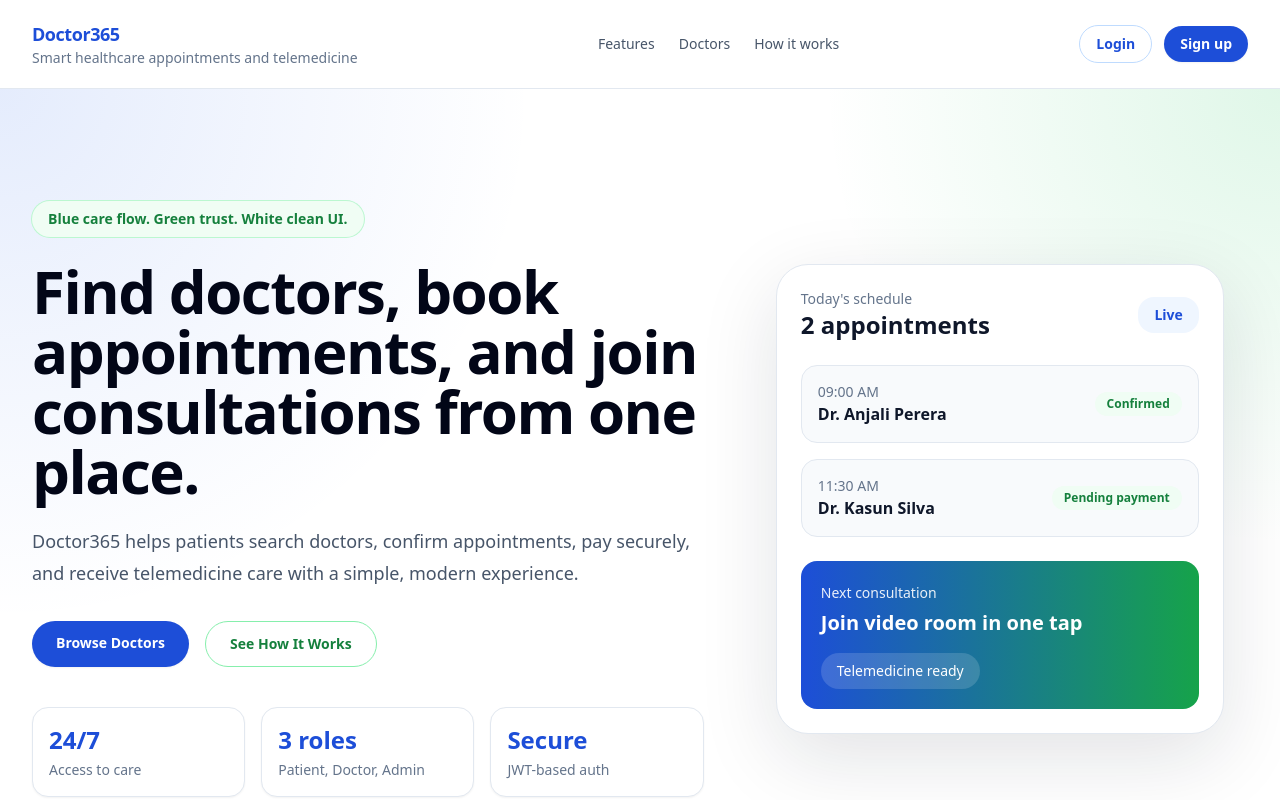
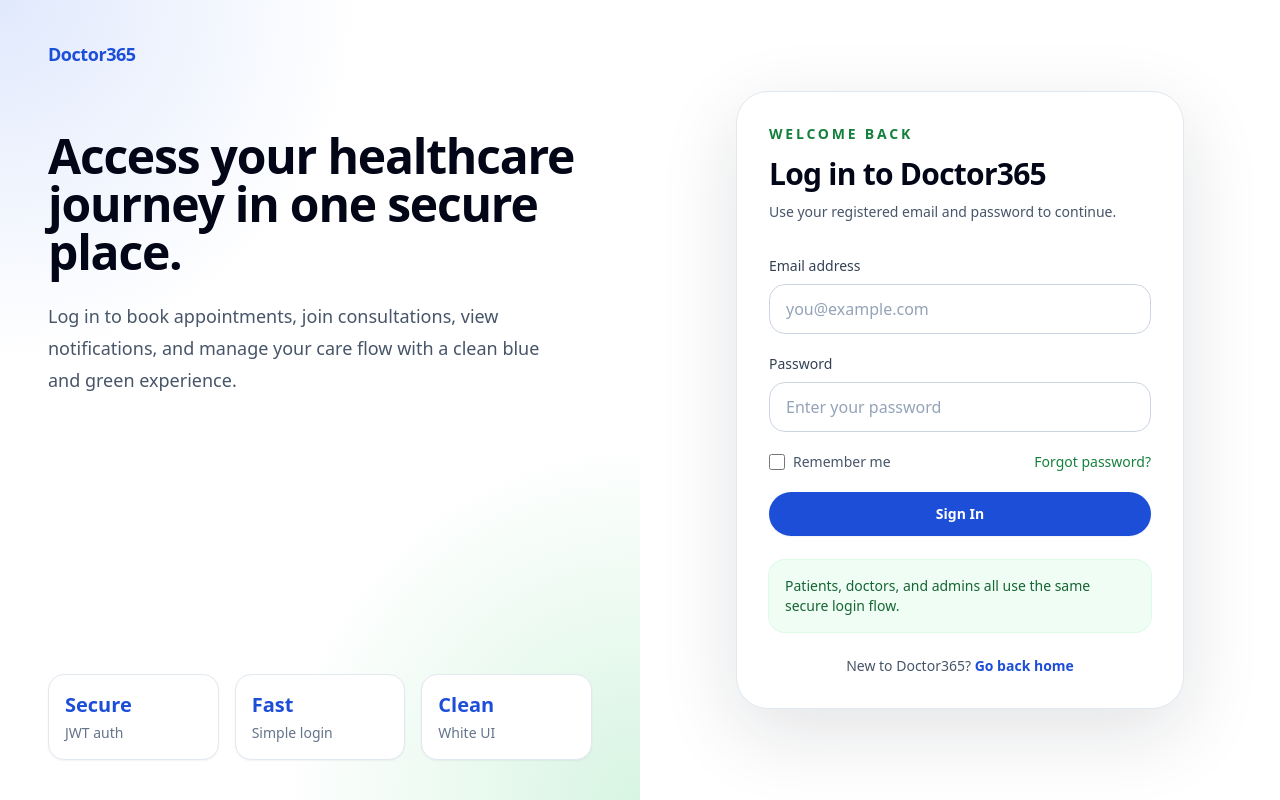
Before and after one commit to ChamudithaSanka/doctor365, a React app in the folder frontend/: page /login in a window 1280 px wide. Shown: the top 800 px of the page. Built offline with nearby package versions, Linux system fonts and the light colour scheme; the HTML template or start-up script is replaced by a standard one.

Commit message:
Created the login page; use seperate header and footer components

```diff
--- a/frontend/src/App.jsx
+++ b/frontend/src/App.jsx
@@ -1,8 +1,17 @@
-import React from 'react'
+import { BrowserRouter, Navigate, Route, Routes } from 'react-router-dom'
 import Home from './pages/Home'
+import Login from './pages/Login'
 
 function App() {
-  return <Home />
+  return (
+    <BrowserRouter>
+      <Routes>
+        <Route path="/" element={<Home />} />
+        <Route path="/login" element={<Login />} />
+        <Route path="*" element={<Navigate to="/" replace />} />
+      </Routes>
+    </BrowserRouter>
+  )
 }
 
 export default App
--- /dev/null
+++ b/frontend/src/components/Footer.jsx
@@ -0,0 +1,51 @@
+import { Link } from 'react-router-dom'
+
+const footerLinks = [
+  {
+    title: 'Platform',
+    links: ['Doctors', 'Appointments', 'Payments', 'Notifications'],
+  },
+  {
+    title: 'Support',
+    links: ['Help Center', 'Privacy', 'Terms', 'Contact'],
+  },
+]
+
+export default function Footer() {
+  return (
+    <footer className="border-t border-slate-200 bg-slate-50">
+      <div className="mx-auto max-w-7xl px-6 py-12 lg:px-8">
+        <div className="grid gap-10 md:grid-cols-[1.3fr_1fr_1fr]">
+          <div>
+            <Link to="/" className="text-lg font-semibold tracking-tight text-blue-700">
+              Doctor365
+            </Link>
+            <p className="mt-3 max-w-md text-sm leading-6 text-slate-600">
+              A clean healthcare experience for booking appointments, attending consultations, and managing patient care.
+            </p>
+          </div>
+
+          {footerLinks.map((group) => (
+            <div key={group.title}>
+              <h2 className="text-sm font-semibold uppercase tracking-[0.2em] text-slate-900">{group.title}</h2>
+              <ul className="mt-4 space-y-3 text-sm text-slate-600">
+                {group.links.map((link) => (
+                  <li key={link}>
+                    <a href="#" className="transition hover:text-blue-700">
+                      {link}
+                    </a>
+                  </li>
+                ))}
+              </ul>
+            </div>
+          ))}
+        </div>
+
+        <div className="mt-10 flex flex-col gap-4 border-t border-slate-200 pt-6 text-sm text-slate-500 md:flex-row md:items-center md:justify-between">
+          <p>© 2026 Doctor365. All rights reserved.</p>
+          <p className="text-green-700">Blue for clarity. Green for trust.</p>
+        </div>
+      </div>
+    </footer>
+  )
+}
--- /dev/null
+++ b/frontend/src/components/Header.jsx
@@ -0,0 +1,43 @@
+import { Link, NavLink } from 'react-router-dom'
+
+const navItems = [
+  { label: 'Features', href: '#features' },
+  { label: 'Doctors', href: '#doctors' },
+  { label: 'How it works', href: '#how-it-works' },
+]
+
+export default function Header() {
+  return (
+    <header className="border-b border-slate-200 bg-white/90 backdrop-blur">
+      <div className="mx-auto flex max-w-7xl items-center justify-between px-6 py-5 lg:px-8">
+        <Link to="/" className="group">
+          <p className="text-lg font-semibold tracking-tight text-blue-700 transition group-hover:text-blue-800">Doctor365</p>
+          <p className="text-sm text-slate-500">Smart healthcare appointments and telemedicine</p>
+        </Link>
+
+        <nav className="hidden items-center gap-6 text-sm font-medium text-slate-600 md:flex">
+          {navItems.map((item) => (
+            <a key={item.label} href={item.href} className="transition hover:text-blue-700">
+              {item.label}
+            </a>
+          ))}
+        </nav>
+
+        <div className="flex items-center gap-3">
+          <NavLink
+            to="/login"
+            className="rounded-full border border-blue-200 px-4 py-2 text-sm font-semibold text-blue-700 transition hover:border-blue-300 hover:bg-blue-50"
+          >
+            Login
+          </NavLink>
+          <NavLink
+            to="/login"
+            className="rounded-full bg-blue-700 px-4 py-2 text-sm font-semibold text-white shadow-sm transition hover:bg-blue-800"
+          >
+            Sign up
+          </NavLink>
+        </div>
+      </div>
+    </header>
+  )
+}
--- a/frontend/src/pages/Home.jsx
+++ b/frontend/src/pages/Home.jsx
@@ -1,3 +1,7 @@
+import { Link } from 'react-router-dom'
+import Header from '../components/Header'
+import Footer from '../components/Footer'
+
 const doctors = [
   {
     name: 'Dr. Anjali Perera',
@@ -34,35 +38,7 @@ const steps = [
 export default function Home() {
   return (
     <div className="min-h-screen bg-white text-slate-900">
-      <header className="border-b border-slate-200 bg-white/90 backdrop-blur">
-        <div className="mx-auto flex max-w-7xl items-center justify-between px-6 py-5 lg:px-8">
-          <div>
-            <p className="text-lg font-semibold tracking-tight text-blue-700">Doctor365</p>
-            <p className="text-sm text-slate-500">Smart healthcare appointments and telemedicine</p>
-          </div>
-
-          <nav className="hidden items-center gap-6 text-sm font-medium text-slate-600 md:flex">
-            <a href="#features" className="transition hover:text-blue-700">Features</a>
-            <a href="#doctors" className="transition hover:text-blue-700">Doctors</a>
-            <a href="#how-it-works" className="transition hover:text-blue-700">How it works</a>
-          </nav>
-
-          <div className="flex items-center gap-3">
-            <a
-              href="#"
-              className="rounded-full border border-blue-200 px-4 py-2 text-sm font-semibold text-blue-700 transition hover:border-blue-300 hover:bg-blue-50"
-            >
-              Login
-            </a>
-            <a
-              href="#"
-              className="rounded-full bg-blue-700 px-4 py-2 text-sm font-semibold text-white shadow-sm transition hover:bg-blue-800"
-            >
-              Sign up
-            </a>
-          </div>
-        </div>
-      </header>
+      <Header />
 
       <main>
         <section className="relative overflow-hidden">
@@ -242,18 +218,20 @@ export default function Home() {
                   </p>
                 </div>
                 <div className="flex flex-wrap gap-3">
-                  <a href="#" className="rounded-full bg-white px-6 py-3 text-sm font-semibold text-blue-700 transition hover:bg-slate-100">
+                  <Link to="/login" className="rounded-full bg-white px-6 py-3 text-sm font-semibold text-blue-700 transition hover:bg-slate-100">
                     Get Started
-                  </a>
-                  <a href="#" className="rounded-full border border-white/30 px-6 py-3 text-sm font-semibold text-white transition hover:bg-white/10">
+                  </Link>
+                  <Link to="/login" className="rounded-full border border-white/30 px-6 py-3 text-sm font-semibold text-white transition hover:bg-white/10">
                     Sign In
-                  </a>
+                  </Link>
                 </div>
               </div>
             </div>
           </div>
         </section>
       </main>
+
+      <Footer />
     </div>
   )
 }
--- /dev/null
+++ b/frontend/src/pages/Login.jsx
@@ -0,0 +1,106 @@
+import { Link } from 'react-router-dom'
+
+export default function Login() {
+  return (
+    <div className="min-h-screen bg-white text-slate-900">
+      <div className="grid min-h-screen lg:grid-cols-2">
+        <section className="relative hidden overflow-hidden bg-[radial-gradient(circle_at_top_left,_rgba(37,99,235,0.14),_transparent_35%),radial-gradient(circle_at_bottom_right,_rgba(34,197,94,0.18),_transparent_35%)] lg:flex lg:flex-col lg:justify-between lg:px-12 lg:py-10">
+          <div>
+            <Link to="/" className="text-lg font-semibold tracking-tight text-blue-700">
+              Doctor365
+            </Link>
+            <h1 className="mt-16 max-w-xl text-5xl font-bold tracking-tight text-slate-950">
+              Access your healthcare journey in one secure place.
+            </h1>
+            <p className="mt-6 max-w-lg text-lg leading-8 text-slate-600">
+              Log in to book appointments, join consultations, view notifications, and manage your care flow with a clean blue and green experience.
+            </p>
+          </div>
+
+          <div className="grid max-w-xl gap-4 sm:grid-cols-3">
+            {[
+              { value: 'Secure', label: 'JWT auth' },
+              { value: 'Fast', label: 'Simple login' },
+              { value: 'Clean', label: 'White UI' },
+            ].map((item) => (
+              <div key={item.label} className="rounded-2xl border border-slate-200 bg-white p-4 shadow-sm">
+                <p className="text-xl font-bold text-blue-700">{item.value}</p>
+                <p className="mt-1 text-sm text-slate-500">{item.label}</p>
+              </div>
+            ))}
+          </div>
+        </section>
+
+        <section className="flex items-center justify-center px-6 py-12 lg:px-12">
+          <div className="w-full max-w-md rounded-[2rem] border border-slate-200 bg-white p-8 shadow-[0_24px_80px_rgba(15,23,42,0.12)]">
+            <div>
+              <p className="text-sm font-semibold uppercase tracking-[0.2em] text-green-700">Welcome back</p>
+              <h2 className="mt-3 text-3xl font-bold tracking-tight text-slate-950">Log in to Doctor365</h2>
+              <p className="mt-2 text-sm leading-6 text-slate-600">
+                Use your registered email and password to continue.
+              </p>
+            </div>
+
+            <form className="mt-8 space-y-5">
+              <div>
+                <label htmlFor="email" className="block text-sm font-medium text-slate-700">
+                  Email address
+                </label>
+                <input
+                  id="email"
+                  name="email"
+                  type="email"
+                  autoComplete="email"
+                  placeholder="you@example.com"
+                  className="mt-2 w-full rounded-2xl border border-slate-300 bg-white px-4 py-3 text-slate-900 outline-none transition placeholder:text-slate-400 focus:border-blue-500 focus:ring-4 focus:ring-blue-100"
+                />
+              </div>
+
+              <div>
+                <label htmlFor="password" className="block text-sm font-medium text-slate-700">
+                  Password
+                </label>
+                <input
+                  id="password"
+                  name="password"
+                  type="password"
+                  autoComplete="current-password"
+                  placeholder="Enter your password"
+                  className="mt-2 w-full rounded-2xl border border-slate-300 bg-white px-4 py-3 text-slate-900 outline-none transition placeholder:text-slate-400 focus:border-blue-500 focus:ring-4 focus:ring-blue-100"
+                />
+              </div>
+
+              <div className="flex items-center justify-between gap-4">
+                <label className="flex items-center gap-2 text-sm text-slate-600">
+                  <input type="checkbox" className="h-4 w-4 rounded border-slate-300 text-blue-700 focus:ring-blue-500" />
+                  Remember me
+                </label>
+                <a href="#" className="text-sm font-medium text-green-700 transition hover:text-green-800">
+                  Forgot password?
+                </a>
+              </div>
+
+              <button
+                type="submit"
+                className="w-full rounded-full bg-blue-700 px-4 py-3 text-sm font-semibold text-white shadow-sm transition hover:bg-blue-800"
+              >
+                Sign In
+              </button>
+            </form>
+
+            <div className="mt-6 rounded-2xl bg-green-50 p-4 text-sm text-green-800 ring-1 ring-green-100">
+              Patients, doctors, and admins all use the same secure login flow.
+            </div>
+
+            <p className="mt-6 text-center text-sm text-slate-600">
+              New to Doctor365?{' '}
+              <Link to="/" className="font-semibold text-blue-700 transition hover:text-blue-800">
+                Go back home
+              </Link>
+            </p>
+          </div>
+        </section>
+      </div>
+    </div>
+  )
+}
```
